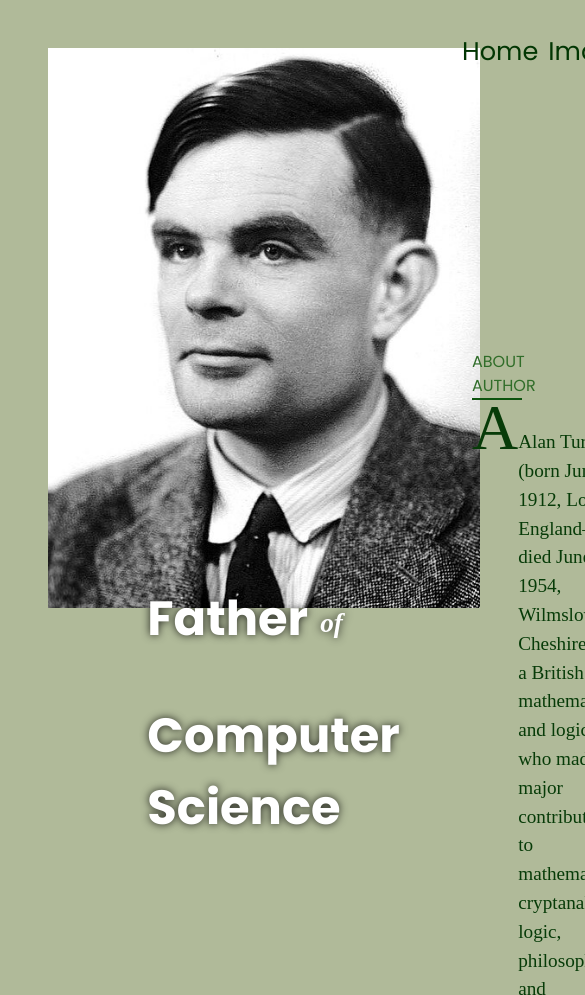
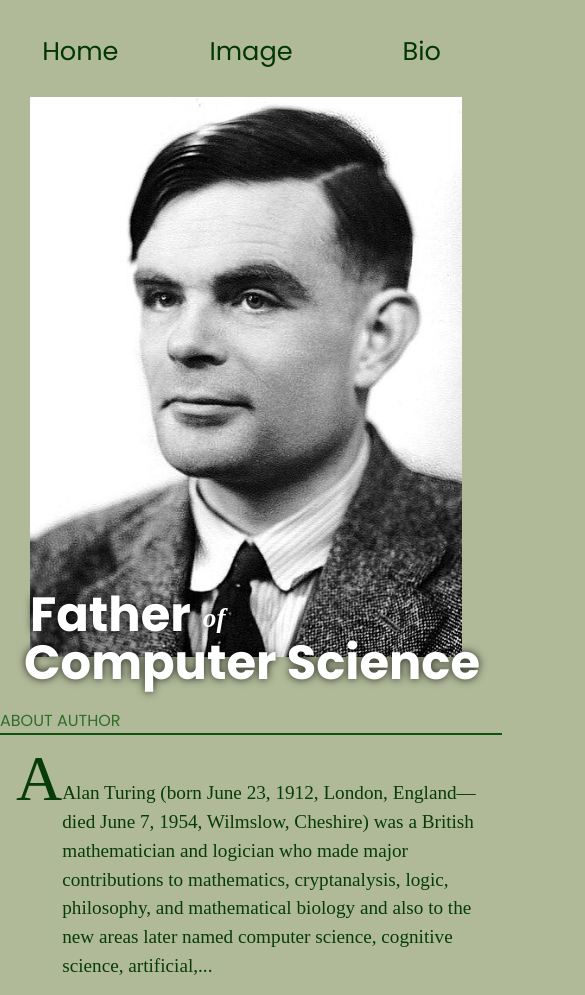
Before and after one commit to zahra-ershad/Front-End-Practice, a plain HTML site: page CSS/Grid-css/index.html in a window 390 px wide. Shown: the top 995 px of the page, 585 px wide, since content can reach past the window. Drawn offline with Linux system fonts and the light colour scheme.

Commit message:
added media query (X<777)px

```diff
--- a/CSS/Grid-css/assets/style.css
+++ b/CSS/Grid-css/assets/style.css
@@ -99,6 +99,12 @@ html{
     padding-top: 1.2rem;
 }
 
+
+
+
+
+
+
 @media (max-width: 1200px) and (min-width: 777px) {
     .main {
         padding-bottom: 1rem;;
@@ -126,4 +132,62 @@ html{
     .text-box-1 .description p{
         font-size: 1.12rem;
     }
+    .text-box-3{
+        margin-top: 2.5rem;
+        grid-column: 4/12;
+        grid-row: 6/7;
+    }
 }
+
+@media (max-width: 777px) and (min-width: 0px) {
+    .main {
+        padding-bottom: 1rem;;
+        height: 120vh;
+    }
+
+    .navbar{
+        grid-column:1/13;
+        grid-row: 1/2;
+    }
+    .img-box{
+        grid-row: 2/7;
+        grid-column:4/9;
+    }
+    .img-box img{
+        margin: auto;
+    }
+
+    .text-box-2{
+        grid-row: 7/8;
+        grid-column:4/7;
+    }
+
+    .text-box-3{
+        padding-left: 1.5rem;
+        margin-top: 3rem;
+        grid-row: 7/8;
+        grid-column:4/13;
+    }
+
+    .text-box-1 {
+        grid-row: 8/9;
+        grid-column:1/13;
+    }
+    .text-box-1 .description{
+        padding: 1rem;
+    }
+}
+@media (max-width: 500px) {
+    .text-box-2{
+        grid-row: 7/8;
+        grid-column:4/7;
+    }
+
+    .text-box-3{
+        padding-left: 1.5rem;
+        margin-top: 3rem;
+        grid-row: 7/8;
+        grid-column:1/13;
+    }
+
+}
```
